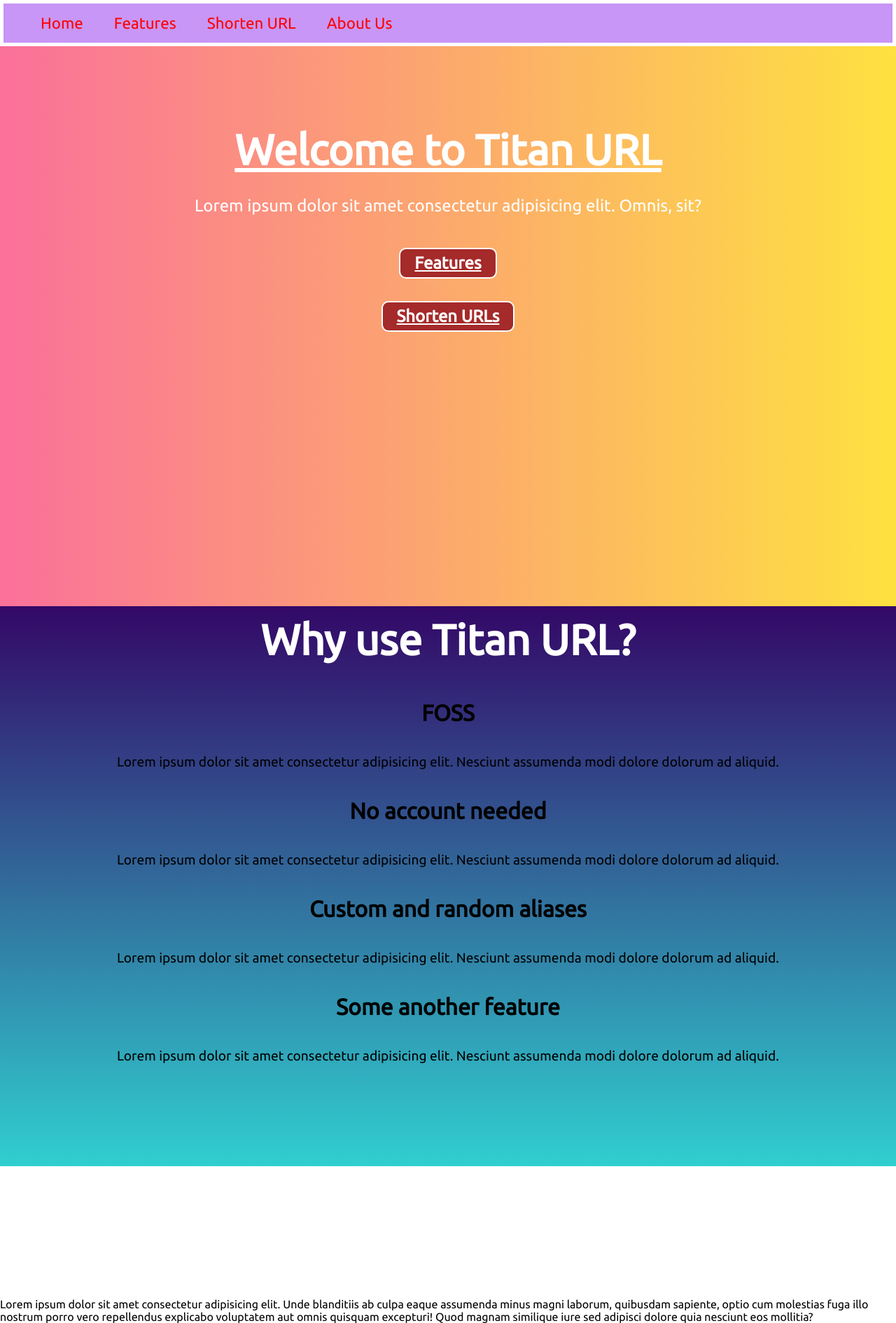
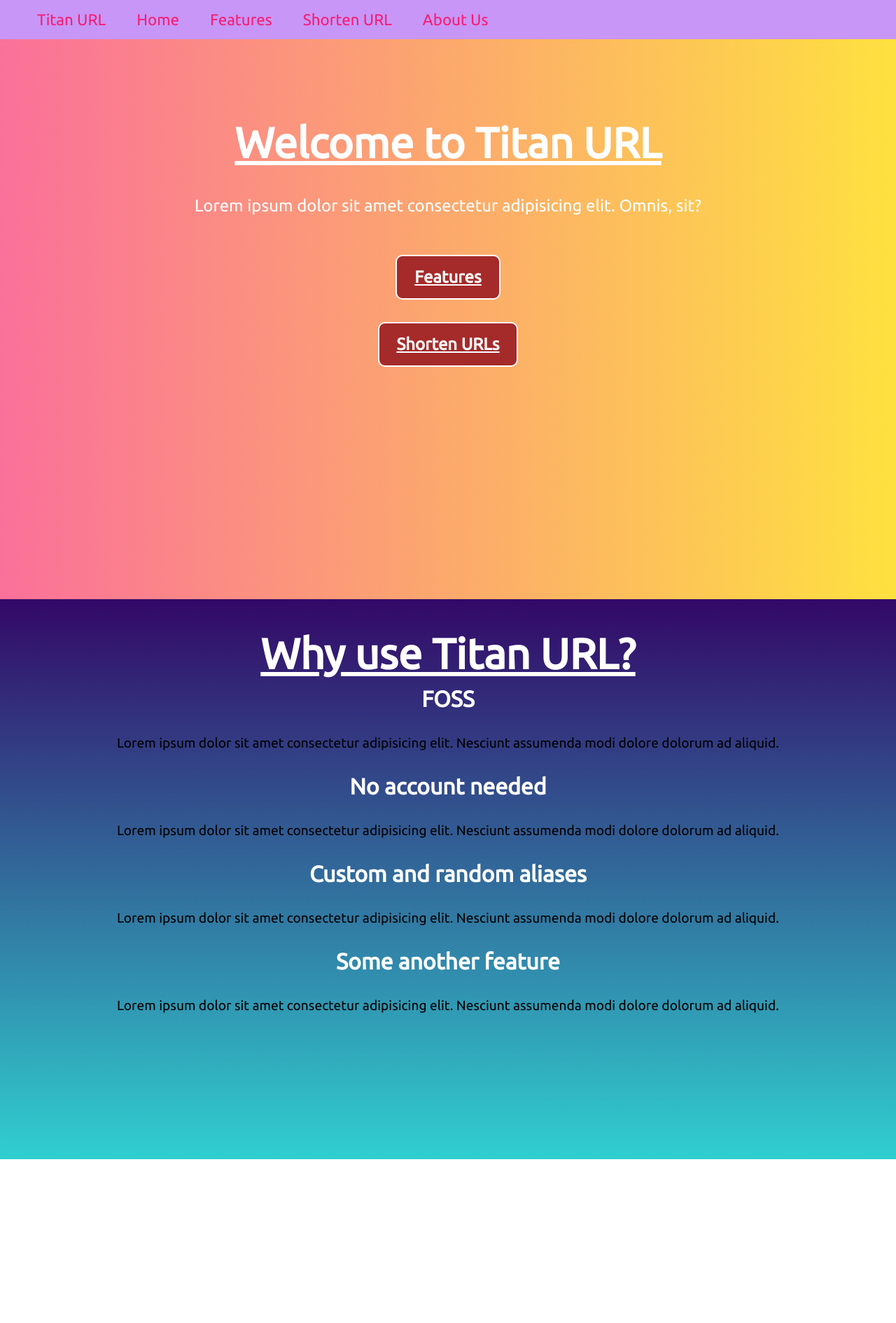
Before and after one commit to shravanasati/titan-url, a Flask app: page / in a window 1280 px wide. Shown: the whole page at 70% size. After the commit the page ends 1656 px from the top, so only its background shows below. Run offline with Flask 2, Linux system fonts and the light colour scheme.

Commit message:
♻️ minor fixes

```diff
--- a/static/styles/style.css
+++ b/static/styles/style.css
@@ -6,6 +6,7 @@
 	/* font-size: 100%; */
 	scroll-behavior: smooth;
 	font-family: 'Ubuntu', sans-serif;
+	color: white;
 }
 
 
@@ -18,7 +19,7 @@
 	align-items: center;
 	position: sticky;
 	top: 0px;
-	margin: 5px;
+	/* margin: 5px; */
 	padding: 12px 31px;
 }
 
@@ -44,7 +45,7 @@
 }
 
 #navbar ul li a {
-	color: red;
+	color: rgba(255, 0, 85, 0.808);
 	display: block;
 	padding: 3px 22px;
 	/* border: 2px solid black; */
@@ -108,3 +109,9 @@
 	height: 100vh;
 	background-image: linear-gradient(to top, #30cfd0 0%, #330867 100%);
 }
+
+#feature-title{
+	position: relative;
+	top: 30px;
+	margin-bottom: 10px;
+}
--- a/static/styles/utils.css
+++ b/static/styles/utils.css
@@ -1,4 +1,7 @@
 /* utility classes */
+* {
+    color: white;
+}
 
 .transition{
     transition: all 0.3s ease-in-out 0s;
@@ -23,8 +26,7 @@
 .h-secondary{
     font-size: 2rem;
     padding: 20px 10px;
-    margin: 20px 10px;
-    color: black;
+    margin: 5px;
     text-align: center;
 }
 
@@ -33,6 +35,7 @@
     color: white;
     text-align: center;
     font-size: 1.5rem;
+    padding: 10px 5px;
 }
 
 .p-secondary{
@@ -40,11 +43,13 @@
     color: black;
     text-align: center;
     font-size: 1.2rem;
+    padding: 7.5px 5px;
 }
 
 .btn{
     border-radius: 10px;
     padding: 6px 20px;
+    margin: 5px;
     border: 2px solid white;
     background-color: brown;
     color: white;
--- a/templates/index.html
+++ b/templates/index.html
@@ -9,18 +9,15 @@
     <!-- <link rel="stylesheet" href="{{ url_for('static', filename='styles/style.css') }}"> -->
     <link rel="preconnect" href="https://fonts.gstatic.com">
     <link href="https://fonts.googleapis.com/css2?family=Ubuntu&display=swap" rel="stylesheet">
+    <link rel="stylesheet" href="../static/styles/utils.css">
     <link rel="stylesheet" href="../static/styles/style.css">
-    <link rel="stylesheet" href="../static/styles/utils.css">
     <!-- <link rel="shortcut icon" href="favicon.ico" type="image/x-icon"> -->
 </head>
 
 <body>
     <nav id="navbar">
-        <div id="logo">
-            <!-- img to the logo -->
-        </div>
-
         <ul>
+            <li><a href="/">Titan URL</a></li>
             <li><a class="transition" href="#home">Home</a></li>
             <li><a class="transition" href="#features">Features</a></li>
             <li><a class="transition" href="#shorten">Shorten URL</a></li>
@@ -38,17 +35,17 @@
                 <p class="p-primary center" id="title-text">Lorem ipsum dolor sit amet consectetur adipisicing elit. Omnis, sit?</p>
 
                 <button class="home-button btn center transition" id="homebtn-1">
-                    <h1 class="p-primary underline center">Features</h1>
+                    <h2 class="p-primary underline center"> <a href="#features">Features</a> </h2>
                 </button>
 
                 <button class="home-button btn center transition" id="homebtn-2">
-                    <h1 class="p-primary underline center">Shorten URLs</h1>
+                    <h2 class="p-primary underline center"><a href="#shorten">Shorten URLs</a> </h2>
                 </button>
             </div>
         </section>
 
         <section id="features">
-            <h1 class="h-primary">Why use Titan URL?</h1>
+            <h1 class="h-primary underline center" id="feature-title">Why use Titan URL?</h1>
             <div class="feature1">
                 <h2 class="h-secondary">FOSS</h2>
                 <p class="p-secondary center">Lorem ipsum dolor sit amet consectetur adipisicing elit. Nesciunt assumenda modi dolore dolorum ad aliquid.</p>
@@ -65,7 +62,7 @@
             </div>
 
             <div class="feature1">
-                <h2 class="h-secondary">Some another feature</h2>
+                <h2 class="h-secondary center">Some another feature</h2>
                 <p class="p-secondary center">Lorem ipsum dolor sit amet consectetur adipisicing elit. Nesciunt assumenda modi dolore dolorum ad aliquid.</p>
             </div>
         </section>
```
